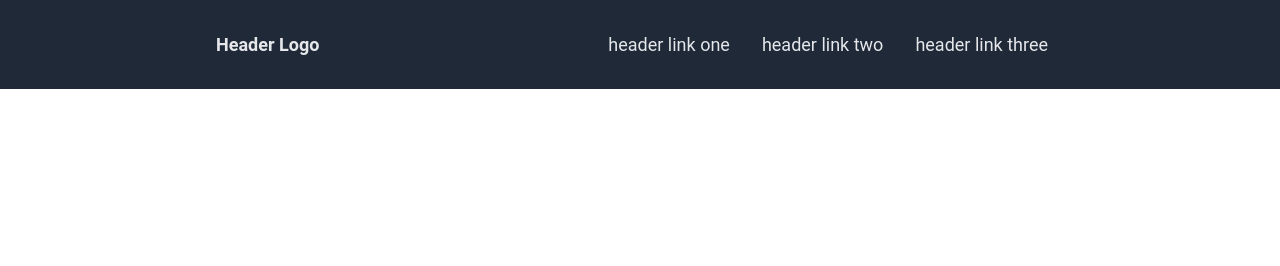
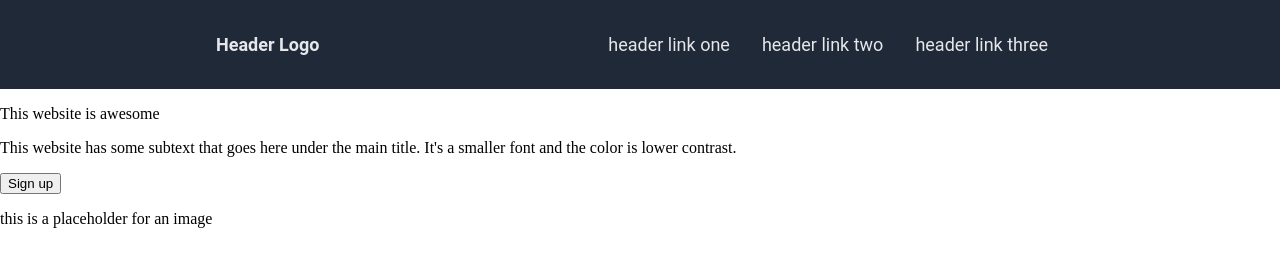
Before and after one commit to alejandroreilly/landing-page, a plain HTML site: page index.html in a window 1280 px wide. Drawn offline with Linux system fonts and the light colour scheme.

Commit message:
Write html to dsign the hero text for the website
Create a couple flexbox containers to be styled later, to create the
top hero text for the website, along with an image placeholder
right next to it.

```diff
--- a/index.html
+++ b/index.html
@@ -17,6 +17,18 @@
                         <li><a>header link three</a></li>
                     </ul>
             </div>
+            <div class="hero">
+                <div class="left-text">
+                    <p class="bolded">This website is awesome</p>
+                    <p class="subtext">This website has some subtext that goes here
+                        under the main title. It's a smaller font and the color is lower contrast.
+                    </p>
+                    <button class="sign-up-1">Sign up</button>
+                </div>
+                <div class="right-placeholder">
+                    <p>this is a placeholder for an image</p>
+                </div>
+            </div>
         </div>
     </body>
 </html>
```
